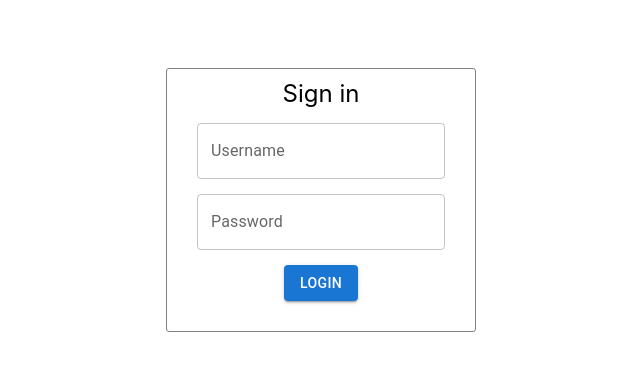
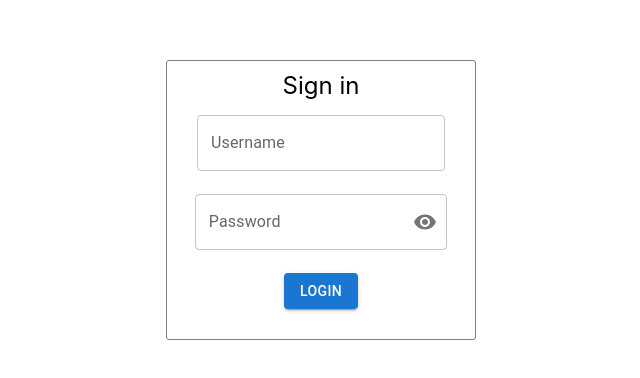
Before and after one commit to ahmad-hossain/react-chat-app, a React (Create React App) app: page / in a window 1280 px wide. Shown: the part 200-578 px from the top of the page, without its empty margins (319-959 px from the left). Built offline with nearby package versions, Linux system fonts and the light colour scheme.

Commit message:
password TextField has option to show/hide text

```diff
--- a/src/components/Login/Login.tsx
+++ b/src/components/Login/Login.tsx
@@ -1,6 +1,7 @@
 import React from 'react'
-import { Button, TextField, Snackbar, Alert, LinearProgress } from '@mui/material';
-
+import { Button, TextField, Snackbar, Alert, LinearProgress, FormControl, InputLabel, OutlinedInput, InputAdornment, IconButton } from '@mui/material';
+import Visibility from '@material-ui/icons/Visibility';
+import VisibilityOff from '@material-ui/icons/VisibilityOff';
 import './Login.css';
 
 interface LoginProps {
@@ -13,16 +14,39 @@ interface LoginProps {
 }
 
 export default function ({ onLogin, onUsernameChange, onPasswordChange, snackbarState, onSnackbarClose, isAuthLoading }: LoginProps) {
-
+    const [showPassword, setShowPassword] = React.useState(false);
+    const handleClickShowPassword = () => {
+        setShowPassword(!showPassword);
+    }
     return (
         <div className="login-screen">
             <div className="card">
                 {isAuthLoading && <LinearProgress className='auth-progress' />}
                 <h2 className='sign-in'>Sign in</h2>
 
+                <TextField sx={{ margin: '0px 30px' }} onChange={(e) => { onUsernameChange(e.target.value) }} id="outlined-basic" label="Username" variant="outlined" />
 
-                <TextField sx={{margin: '0px 30px'}} onChange={(e) => { onUsernameChange(e.target.value) }} id="outlined-basic" label="Username" variant="outlined" />
-                <TextField onChange={(e) => { onPasswordChange(e.target.value) }} id="outlined-basic" label="Password" variant="outlined" />
+                <FormControl sx={{ m: 1, width: '25ch' }} variant="outlined">
+                    <InputLabel htmlFor="outlined-adornment-password">Password</InputLabel>
+                    <OutlinedInput
+                        id="outlined-adornment-password"
+                        type={showPassword ? 'text' : 'password'}
+                        onChange={(e) => onPasswordChange(e.target.value)}
+                        endAdornment={
+                            <InputAdornment position="end">
+                                <IconButton
+                                    aria-label="toggle password visibility"
+                                    onClick={handleClickShowPassword}
+                                    edge="end"
+                                >
+                                    {showPassword ? <VisibilityOff /> : <Visibility />}
+                                </IconButton>
+                            </InputAdornment>
+                        }
+                        label="Password"
+                    />
+                </FormControl>
+
                 <Button onClick={onLogin} variant="contained">Login</Button>
             </div>
 
@@ -30,7 +54,7 @@ export default function ({ onLogin, onUsernameChange, onPasswordChange, snackbar
                 open={snackbarState}
                 autoHideDuration={4000}
                 onClose={onSnackbarClose}
-                >
+            >
                 <Alert severity="error">Invalid Username or Password!</Alert>
             </Snackbar>
         </div>
```
